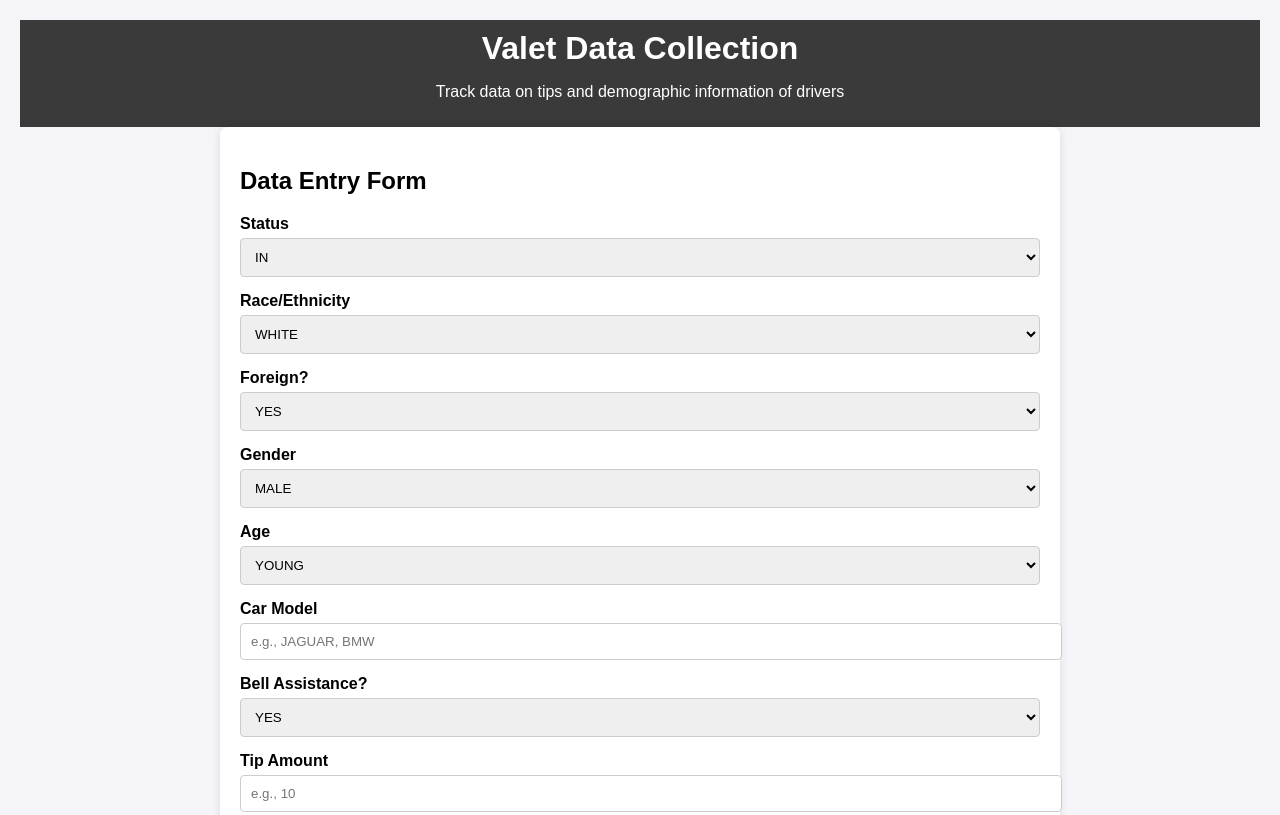
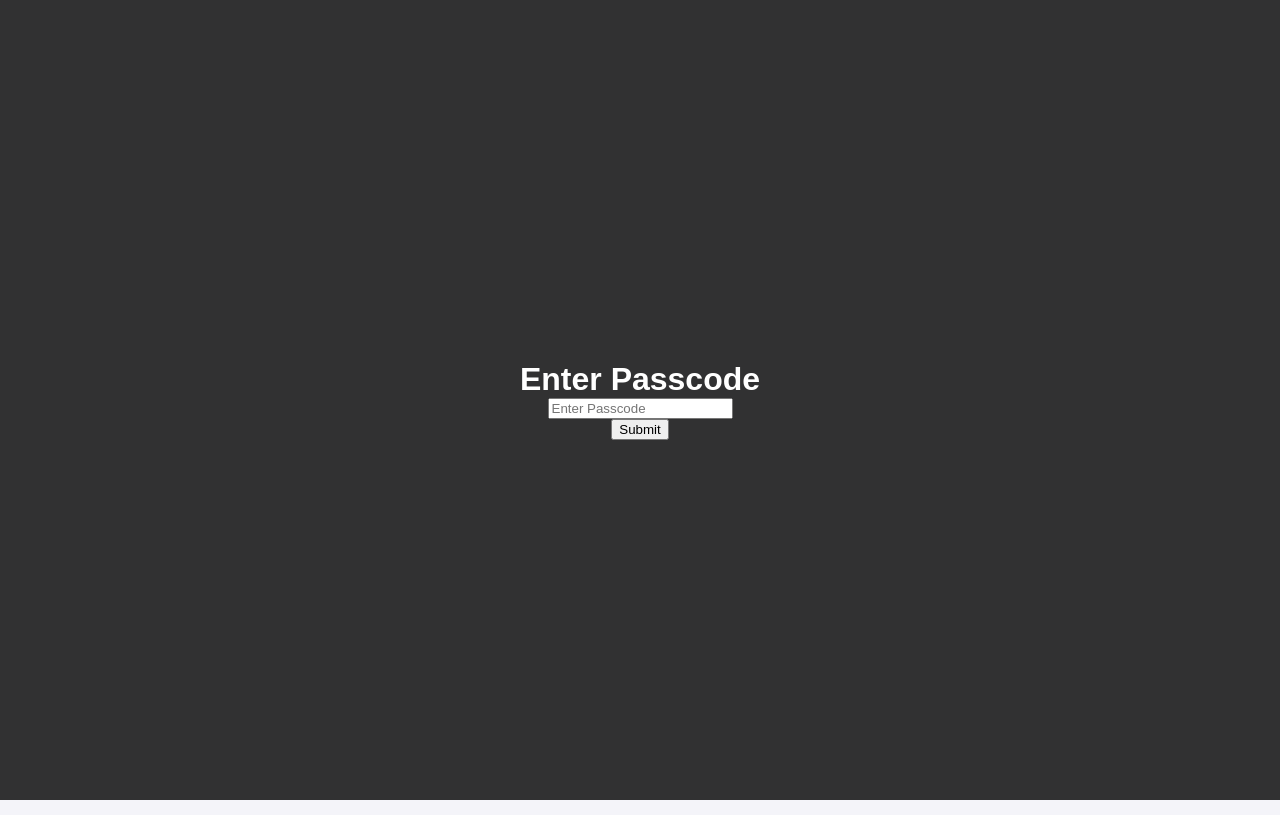
Before and after one commit to Max121321/ValetForm, a plain HTML site: page index.html in a window 1280 px wide. Shown: the top 815 px of the page. Drawn offline with Linux system fonts and the light colour scheme.

Commit message:
Update index.html
added password protection

```diff
--- a/index.html
+++ b/index.html
@@ -10,6 +10,25 @@
       background-color: #f4f4f9;
       margin: 0;
       padding: 20px;
+    }
+
+    #passcodePrompt {
+      display: flex;
+      flex-direction: column;
+      justify-content: center;
+      align-items: center;
+      position: fixed;
+      top: 0;
+      left: 0;
+      width: 100%;
+      height: 100%;
+      background: rgba(0, 0, 0, 0.8);
+      color: white;
+      z-index: 1000;
+    }
+
+    #mainContent {
+      display: none;
     }
 
     header {
@@ -81,11 +100,20 @@
       margin-top: 20px;
       color: #555;
     }
-
   </style>
 </head>
 <body>
 
+  <!-- Passcode Prompt -->
+  <div id="passcodePrompt">
+    <h1>Enter Passcode</h1>
+    <input type="password" id="passcodeInput" placeholder="Enter Passcode">
+    <button onclick="checkPasscode()">Submit</button>
+    <p id="error" style="color: red; display: none;">Incorrect passcode. Try again.</p>
+  </div>
+
+  <!-- Main Content -->
+  <div id="mainContent">
     <header>
       <h1>Valet Data Collection</h1>
       <p>Track data on tips and demographic information of drivers</p>
@@ -190,10 +218,22 @@
         <p><strong>Important:</strong> Data collection started on December 4th, 2024. Keep in mind there may be inaccuracies in the data due to missed guests or biases in who is recorded. Ensure even recording practices are followed.</p>
       </div>
     </div>
+  </div>
 
   <script>
-    // This script will handle the form submission and add data to the table
+    const correctPasscode = "1234"; // Set your desired passcode here
 
+    function checkPasscode() {
+      const input = document.getElementById('passcodeInput').value;
+      if (input === correctPasscode) {
+        document.getElementById('passcodePrompt').style.display = 'none';
+        document.getElementById('mainContent').style.display = 'block';
+      } else {
+        document.getElementById('error').style.display = 'block';
+      }
+    }
+
+    // This script handles form submission and adds data to the table
     document.querySelector('form').addEventListener('submit', function(event) {
       event.preventDefault();
 
@@ -207,7 +247,6 @@
       const tip = document.getElementById('tip').value;
       const initials = document.getElementById('initials').value;
 
-  // Form data to send
       const formData = new FormData();
       formData.append('status', status);
       formData.append('race', race);
@@ -219,7 +258,6 @@
       formData.append('tip', tip);
       formData.append('initials', initials);
 
-  // Send data to Google Apps Script Web App URL
       fetch('https://script.google.com/macros/s/AKfycbxRaDevaQL1tdnNIa_q2GrCKVzWhI1jbi16Vhym9S_cFc3OA0Y9QNXlMlHvBjqpVtyZsg/exec', {
         method: 'POST',
         body: formData
```
Lines whose indentation alone changed are shown as unchanged.
